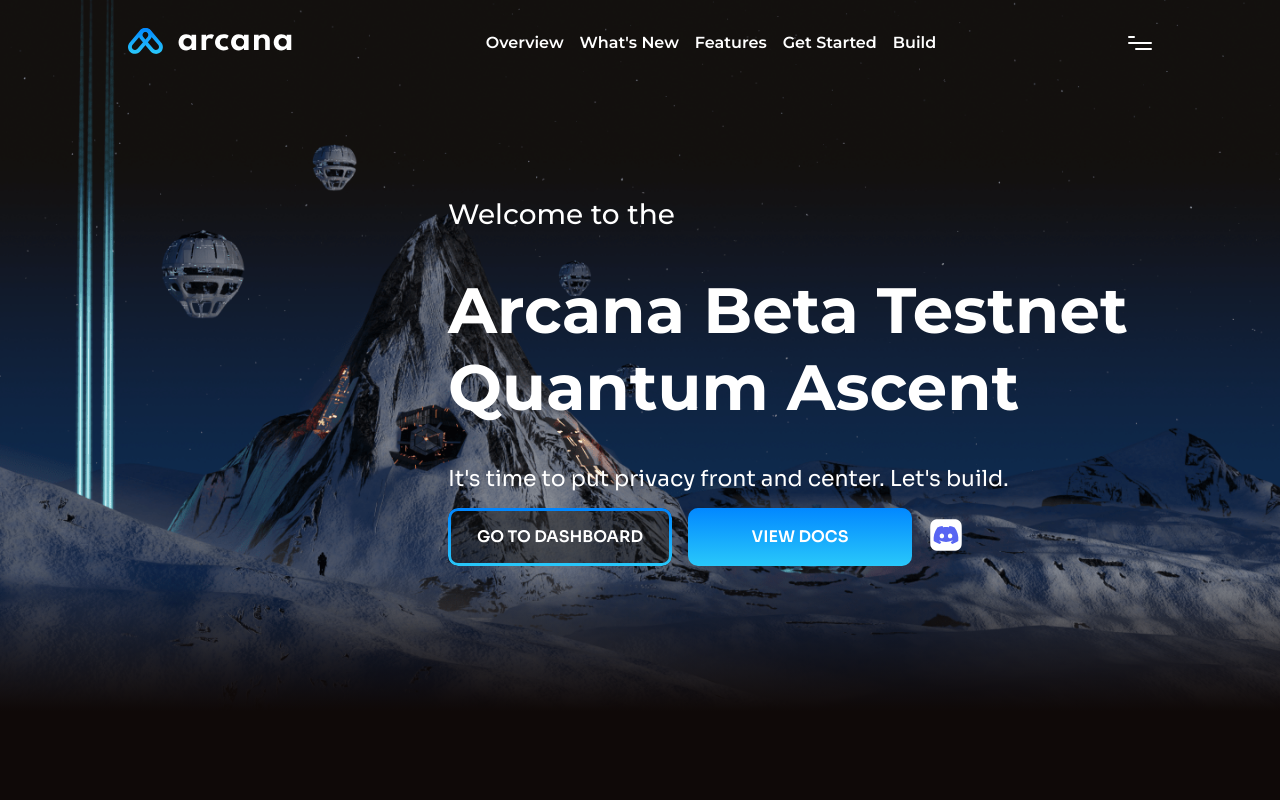
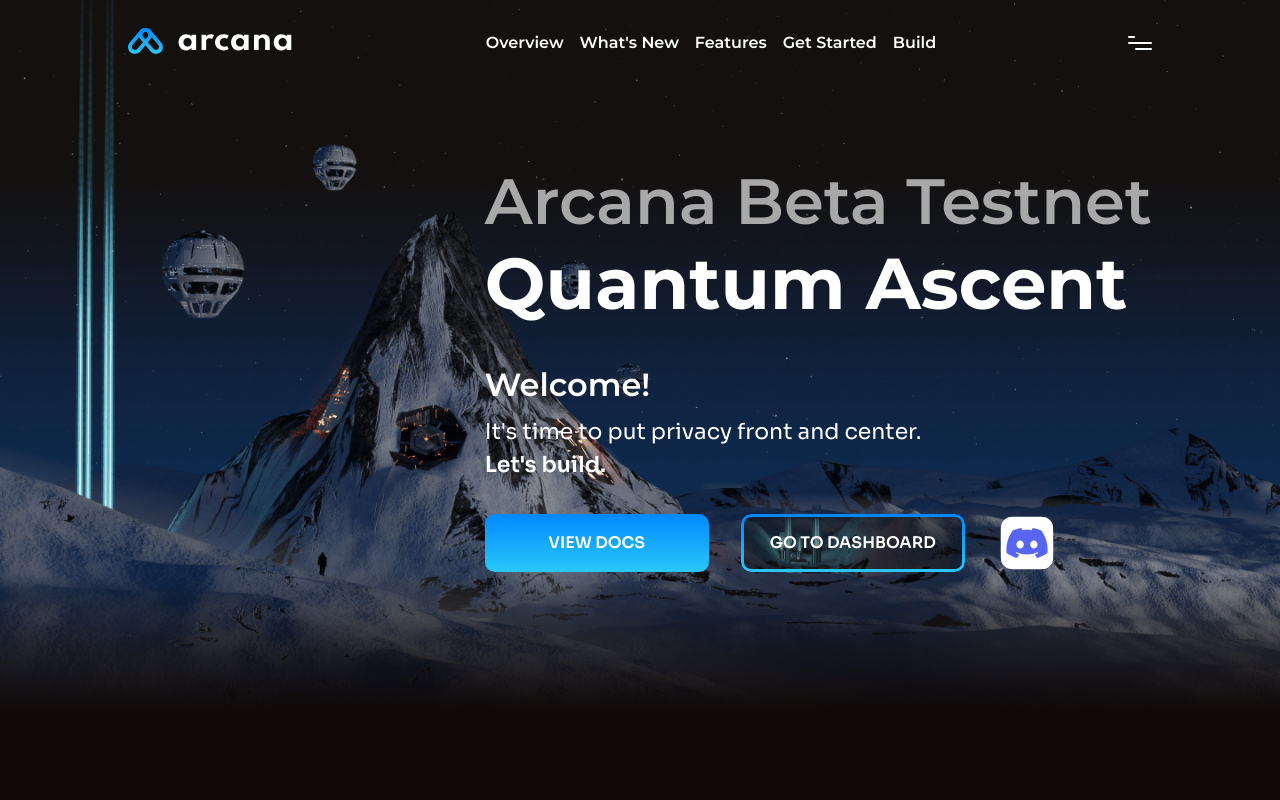
Before and after one commit to arcana-network/testnet-site, a Nuxt app: page / in a window 1280 px wide. Shown: the top 800 px of the page. Built offline with nearby package versions, Linux system fonts and the light colour scheme.

Commit message:
Revamp spacing and content in hero section

```diff
--- a/components/HeroSection.vue
+++ b/components/HeroSection.vue
@@ -16,12 +16,15 @@
           gap="2.5rem"
           sm-gap="1.25rem"
         >
+          <div>
             <v-heading
-            class="hero-section-heading"
+              class="hero-section-heading-em"
+              :level="1"
+              :weight="600"
               line-height="1.2"
-            :weight="500"
+              color="secondary"
             >
-            Welcome to the
+              Arcana Beta Testnet
             </v-heading>
             <v-heading
               class="hero-section-heading-em"
@@ -29,23 +32,31 @@
               :weight="700"
               line-height="1.2"
             >
-            Arcana Beta Testnet Quantum Ascent
+              Quantum Ascent
             </v-heading>
+          </div>
           <div>
-            <v-stack
-              align="start"
-              sm-align="center"
-              direction="column"
-              sm-direction="column"
-              gap="1.25rem"
-              sm-gap="1.25rem"
+            <v-heading
+              class="hero-section-heading"
+              line-height="1.2"
+              :weight="600"
             >
+              Welcome!
+            </v-heading>
+            <v-stack direction="column">
               <v-text
                 class="hero-section-launch"
-                line-height="1.2"
+                line-height="1.5"
                 :weight="400"
               >
-                It's time to put privacy front and center. Let's build.
+                It's time to put privacy front and center.
+              </v-text>
+              <v-text
+                class="hero-section-launch"
+                line-height="1.5"
+                :weight="600"
+              >
+                Let's build.
               </v-text>
             </v-stack>
           </div>
@@ -55,24 +66,24 @@
           direction="row"
           sm-direction="column"
           justify="center"
-          gap="1rem"
+          gap="2rem"
           sm-gap="1rem"
           wrap
         >
           <v-button
             class="cta-button"
-            :action="() => handleGoToDashboard()"
-            variant="outline"
-            label="Go to Dashboard"
+            :action="() => handleViewDocs()"
+            type="button"
+            label="View Docs"
             label-transform="uppercase"
             label-size="1rem"
             :label-weight="600"
           />
           <v-button
             class="cta-button"
-            :action="() => handleViewDocs()"
-            type="button"
-            label="View Docs"
+            :action="() => handleGoToDashboard()"
+            variant="outline"
+            label="Go to Dashboard"
             label-transform="uppercase"
             label-size="1rem"
             :label-weight="600"
@@ -119,11 +130,11 @@
 }
 
 .hero-section-container {
-  margin-top: 14vh;
+  margin-top: 6vw;
   float: right;
 
   @media (--viewport-small) {
-    margin-top: calc(((451 - 86) / 375) * 100vw + 10vh);
+    margin-top: calc(((451 - 86) / 375) * 100vw + 12vh);
     margin-bottom: 10vh;
     float: none;
   }
@@ -131,8 +142,8 @@
 
 .hero-section-heading {
   margin-top: 0;
-  margin-bottom: 0;
-  font-size: 1.75rem;
+  margin-bottom: 0.625rem;
+  font-size: 2rem;
 
   @media (--viewport-small) {
     font-size: 1.5rem;
@@ -149,6 +160,14 @@
   @media (--viewport-small) {
     font-size: 2.1875rem;
     text-align: center;
+  }
+}
+
+.hero-section-heading-em:nth-child(2) {
+  font-size: 4.5rem;
+
+  @media (--viewport-small) {
+    font-size: 2.5rem;
   }
 }
 
@@ -181,6 +200,15 @@
   }
 }
 
+.cta-icon {
+  vertical-align: middle;
+}
+
+.cta-icon > img {
+  height: 3.75rem;
+  vertical-align: middle;
+}
+
 @media (--viewport-small) {
   .cta-icon {
     margin-top: 1rem;
```
Lines whose indentation alone changed are shown as unchanged.
